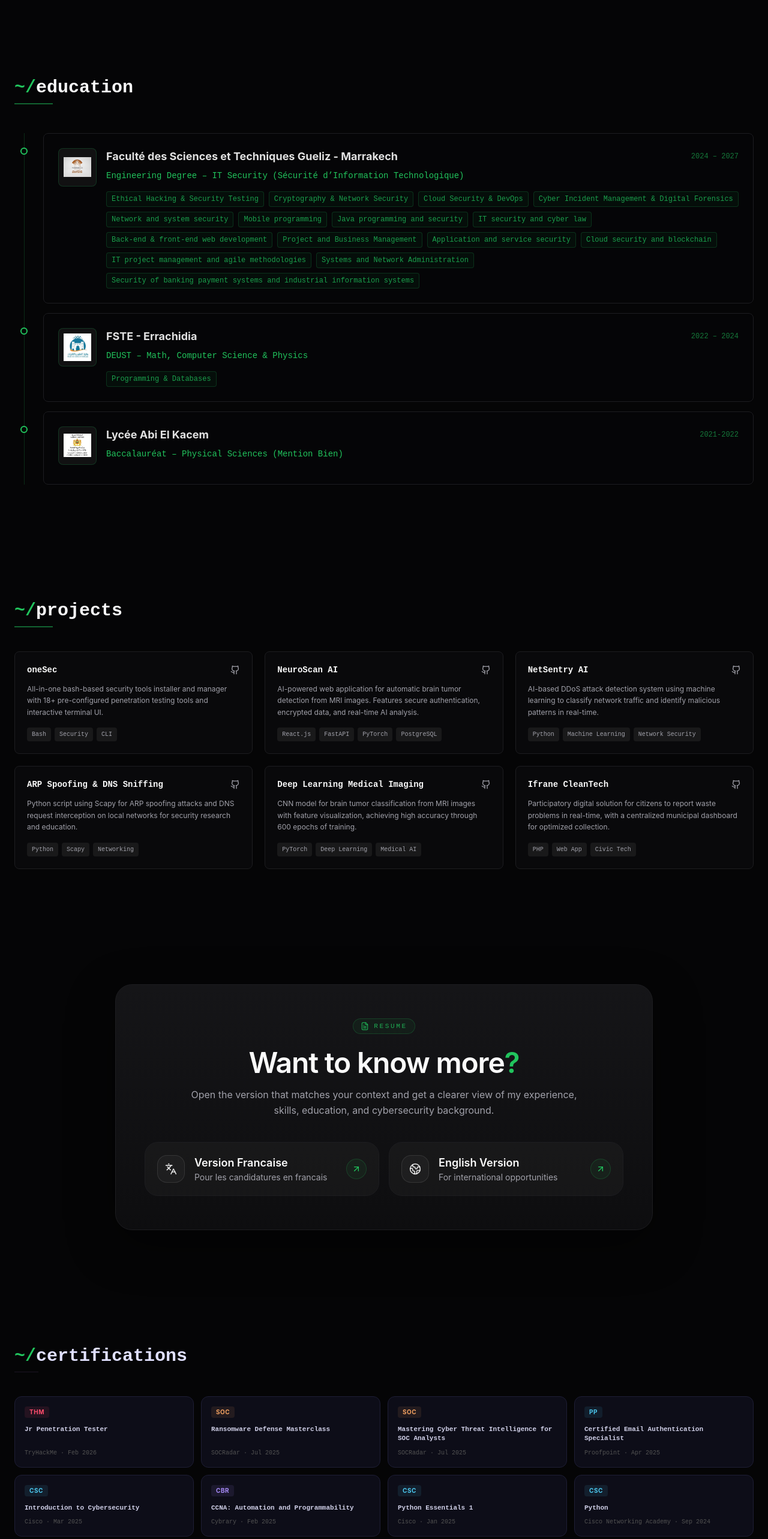
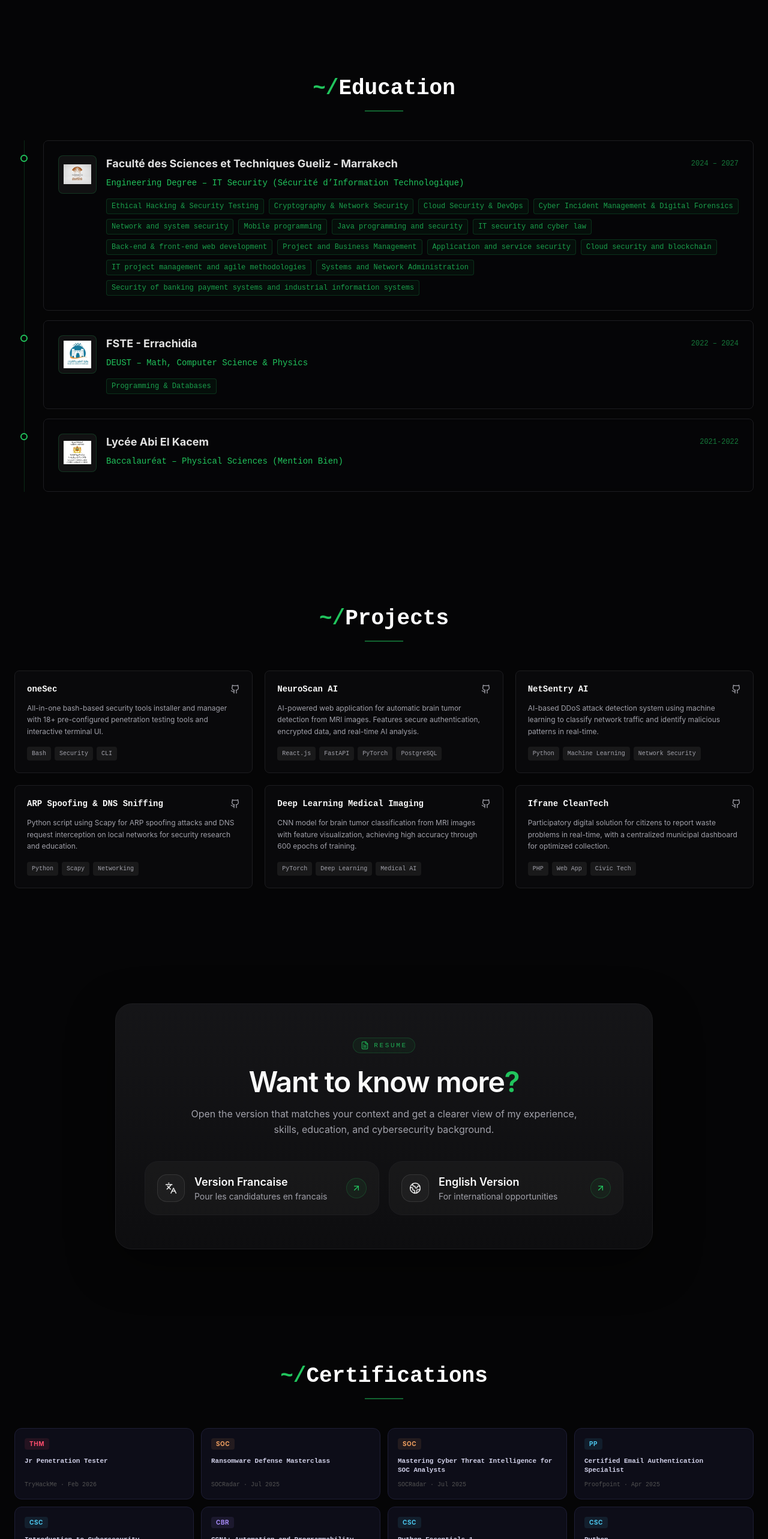
Before and after one commit to Rizki033/Rizki-Abdelhadi-portfolio, a React (Vite) app: page / in a window 1280 px wide. Shown: the part 4320-6886 px from the top of the page at 60% size. Built offline with nearby package versions, Linux system fonts and the light colour scheme.

Commit message:
add Certification

```diff
--- a/src/App.tsx
+++ b/src/App.tsx
@@ -5,7 +5,6 @@ import { QueryClient, QueryClientProvider } from "@tanstack/react-query";
 import { BrowserRouter, Routes, Route } from "react-router-dom";
 import HomePage from "./pages/HomePage";
 import NotFound from "./pages/NotFound";
-
 const queryClient = new QueryClient();
 
 const App = () => (
--- a/src/components/CertsSection.tsx
+++ b/src/components/CertsSection.tsx
@@ -50,11 +50,13 @@ const CertsSection = () => {
                     viewport={{ once: true }}
                     transition={{ duration: 0.6 }}
                 >
-                    <h2 className="font-mono text-3xl font-bold mb-2">
-                        <span className="text-primary">~/</span>
-                        <span className="text-[#e0e0ff]">certifications</span>
-                    </h2>
-                    <div className="w-10 h-px bg-[#7b5ea730] mb-10" />
+                    <div className="text-center mb-12">
+                        <h2 className="font-mono text-3xl md:text-4xl font-bold text-white mb-2">
+                            <span className="text-primary">~/</span>Certifications
+                            <span className="text-[#a78bfa]"></span>
+                        </h2>
+                        <div className="w-16 h-0.5 bg-primary/50 mx-auto mt-4" />
+                    </div>
 
                     {/* Cert Cards Grid */}
                     <div className="grid md:grid-cols-2 lg:grid-cols-3 xl:grid-cols-4 gap-3 mb-12">
--- a/src/components/ContactSection.tsx
+++ b/src/components/ContactSection.tsx
@@ -11,10 +11,13 @@ const ContactSection = () => {
                     viewport={{ once: true }}
                     transition={{ duration: 0.6 }}
                 >
-                    <h2 className="font-mono text-3xl font-bold mb-2">
-                        <span className="text-primary">~/</span>contact
-                    </h2>
-                    <div className="w-16 h-0.5 bg-primary/50 mb-12" />
+                    <div className="text-center mb-12">
+                        <h2 className="font-mono text-3xl md:text-4xl font-bold text-white mb-2">
+                            <span className="text-primary">~/</span>Contact
+                            <span className="text-[#a78bfa]"></span>
+                        </h2>
+                        <div className="w-16 h-0.5 bg-primary/50 mx-auto mt-4" />
+                    </div>
 
                     <div className="grid md:grid-cols-2 gap-12 max-w-5xl mx-auto">
                         <div className="space-y-8">
--- a/src/components/EducationSection.tsx
+++ b/src/components/EducationSection.tsx
@@ -38,10 +38,13 @@ const EducationSection = () => {
                     viewport={{ once: true }}
                     transition={{ duration: 0.6 }}
                 >
-                    <h2 className="font-mono text-3xl font-bold mb-2">
-                        <span className="text-primary">~/</span>education
-                    </h2>
-                    <div className="w-16 h-0.5 bg-primary/50 mb-12" />
+                    <div className="text-center mb-12">
+                        <h2 className="font-mono text-3xl md:text-4xl font-bold text-white mb-2">
+                            <span className="text-primary">~/</span>Education
+                            <span className="text-[#a78bfa]"></span>
+                        </h2>
+                        <div className="w-16 h-0.5 bg-primary/50 mx-auto mt-4" />
+                    </div>
 
                     <div className="space-y-4 relative">
                         {/* Timeline Line */}
--- a/src/components/ProjectsSection.tsx
+++ b/src/components/ProjectsSection.tsx
@@ -54,10 +54,13 @@ const ProjectsSection = () => {
           viewport={{ once: true }}
           transition={{ duration: 0.6 }}
         >
-          <h2 className="font-mono text-3xl font-bold mb-2">
-            <span className="text-primary">~/</span>projects
-          </h2>
-          <div className="w-16 h-0.5 bg-primary/50 mb-10" />
+          <div className="text-center mb-12">
+            <h2 className="font-mono text-3xl md:text-4xl font-bold text-white mb-2">
+              <span className="text-primary">~/</span>Projects
+              <span className="text-[#a78bfa]"></span>
+            </h2>
+            <div className="w-16 h-0.5 bg-primary/50 mx-auto mt-4" />
+          </div>
 
           <div className="grid md:grid-cols-2 lg:grid-cols-3 gap-5">
             {projects.map((project, i) => (
```
